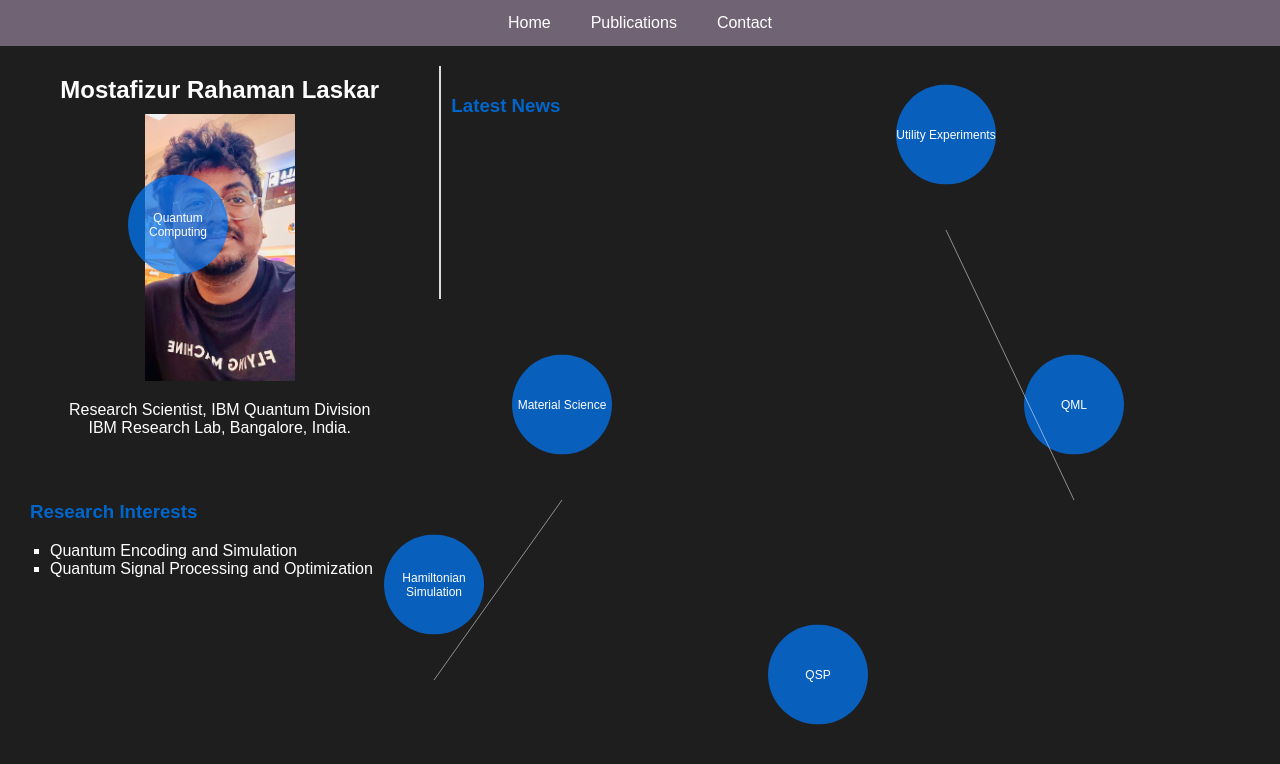
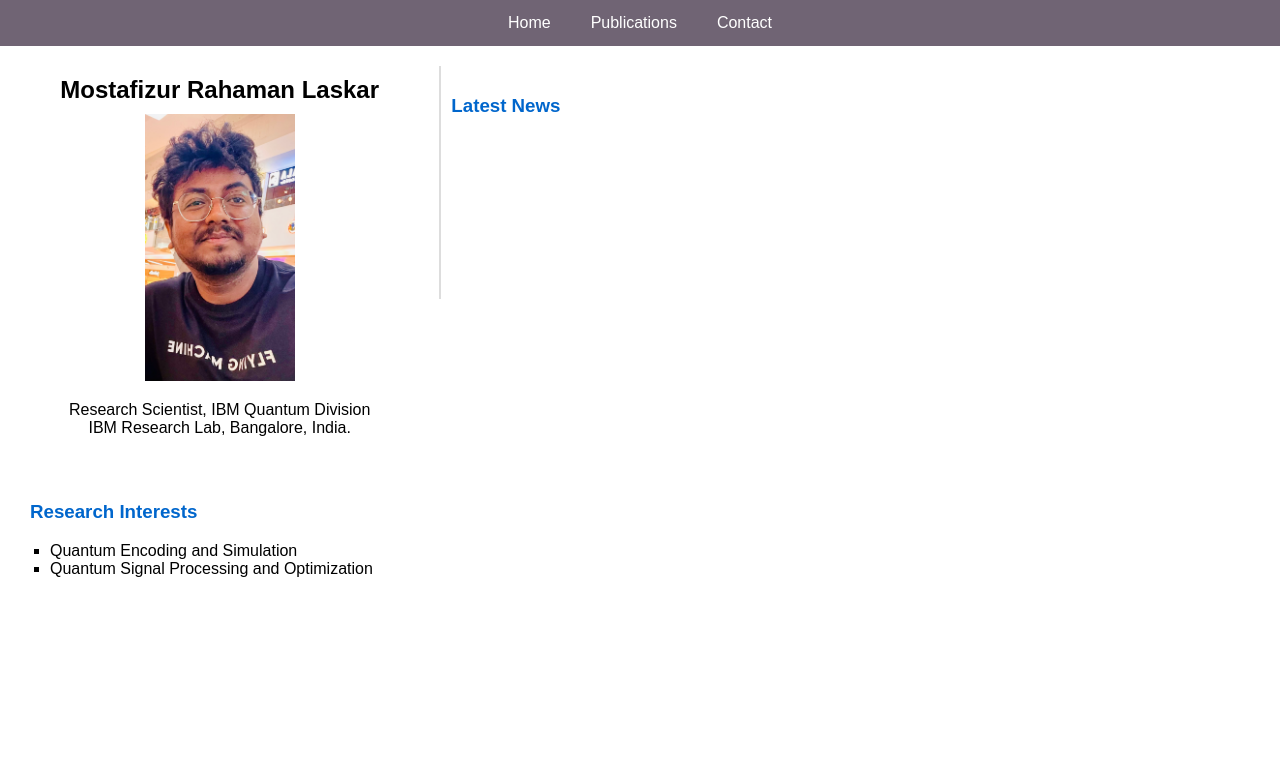
Before and after one commit to rahaman-quantum/rahaman.github.io, a Jekyll site: the page built from README.md, in a window 1280 px wide. Shown: the top 764 px of the page. Built offline with Jekyll 4.4.1, drawn with Linux system fonts in a browser that asks for light colours; our own code applies the rules of GitHub Pages for plain Markdown files.

Commit message:
Update default.html

```diff
--- a/_layouts/default.html
+++ b/_layouts/default.html
@@ -91,121 +91,6 @@
     <li>Quantum Signal Processing and Optimization</li>
   </ul>
 </div>
-
-
-
-  <style>
-    body {
-      margin: 0;
-      background: #1e1e1e;
-      overflow: hidden;
-      font-family: Arial, sans-serif;
-      color: white;
-    }
-
-    .bubble {
-      position: absolute;
-      display: flex;
-      align-items: center;
-      justify-content: center;
-      width: 100px;
-      height: 100px;
-      border-radius: 50%;
-      background: rgba(0, 123, 255, 0.7);
-      color: white;
-      text-align: center;
-      font-size: 12px;
-      animation: float 8s infinite ease-in-out;
-    }
-
-    @keyframes float {
-      0% {
-        transform: translateY(0);
-      }
-      50% {
-        transform: translateY(-100px);
-      }
-      100% {
-        transform: translateY(0);
-      }
-    }
-
-    canvas {
-      position: absolute;
-      top: 0;
-      left: 0;
-      z-index: 1;
-    }
-  </style>
-
-<body>
-  <canvas id="network"></canvas>
-
-  <!-- Floating Bubbles -->
-  <div class="bubble" style="left: 10%; top: 30%;">Quantum Computing</div>
-  <div class="bubble" style="left: 40%; top: 50%;">Material Science</div>
-  <div class="bubble" style="left: 70%; top: 20%;">Utility Experiments</div>
-  <div class="bubble" style="left: 30%; top: 70%;">Hamiltonian Simulation</div>
-  <div class="bubble" style="left: 60%; top: 80%;">QSP</div>
-  <div class="bubble" style="left: 80%; top: 50%;">QML</div>
-
-  <script>
-    // Canvas for network connections
-    const canvas = document.getElementById("network");
-    const ctx = canvas.getContext("2d");
-
-    canvas.width = window.innerWidth;
-    canvas.height = window.innerHeight;
-
-    const bubbles = document.querySelectorAll(".bubble");
-    const bubblePositions = Array.from(bubbles).map(bubble => {
-      const rect = bubble.getBoundingClientRect();
-      return {
-        x: rect.left + rect.width / 2,
-        y: rect.top + rect.height / 2,
-      };
-    });
-
-    function drawConnections() {
-      ctx.clearRect(0, 0, canvas.width, canvas.height);
-      ctx.strokeStyle = "rgba(255, 255, 255, 0.5)";
-      ctx.lineWidth = 1;
-
-      for (let i = 0; i < bubblePositions.length; i++) {
-        for (let j = i + 1; j < bubblePositions.length; j++) {
-          const dist = Math.hypot(
-            bubblePositions[i].x - bubblePositions[j].x,
-            bubblePositions[i].y - bubblePositions[j].y
-          );
-          if (dist < 300) {
-            ctx.beginPath();
-            ctx.moveTo(bubblePositions[i].x, bubblePositions[i].y);
-            ctx.lineTo(bubblePositions[j].x, bubblePositions[j].y);
-            ctx.stroke();
-          }
-        }
-      }
-    }
-
-    function updateCanvasSize() {
-      canvas.width = window.innerWidth;
-      canvas.height = window.innerHeight;
-
-      bubblePositions.forEach((pos, index) => {
-        const rect = bubbles[index].getBoundingClientRect();
-        pos.x = rect.left + rect.width / 2;
-        pos.y = rect.top + rect.height / 2;
-      });
-    }
-
-    window.addEventListener("resize", updateCanvasSize);
-    setInterval(drawConnections, 50);
-  </script>
-
-
-
-
-
 
     <!-- Publications Tab -->
     <div id="publications" class="tab">
```
